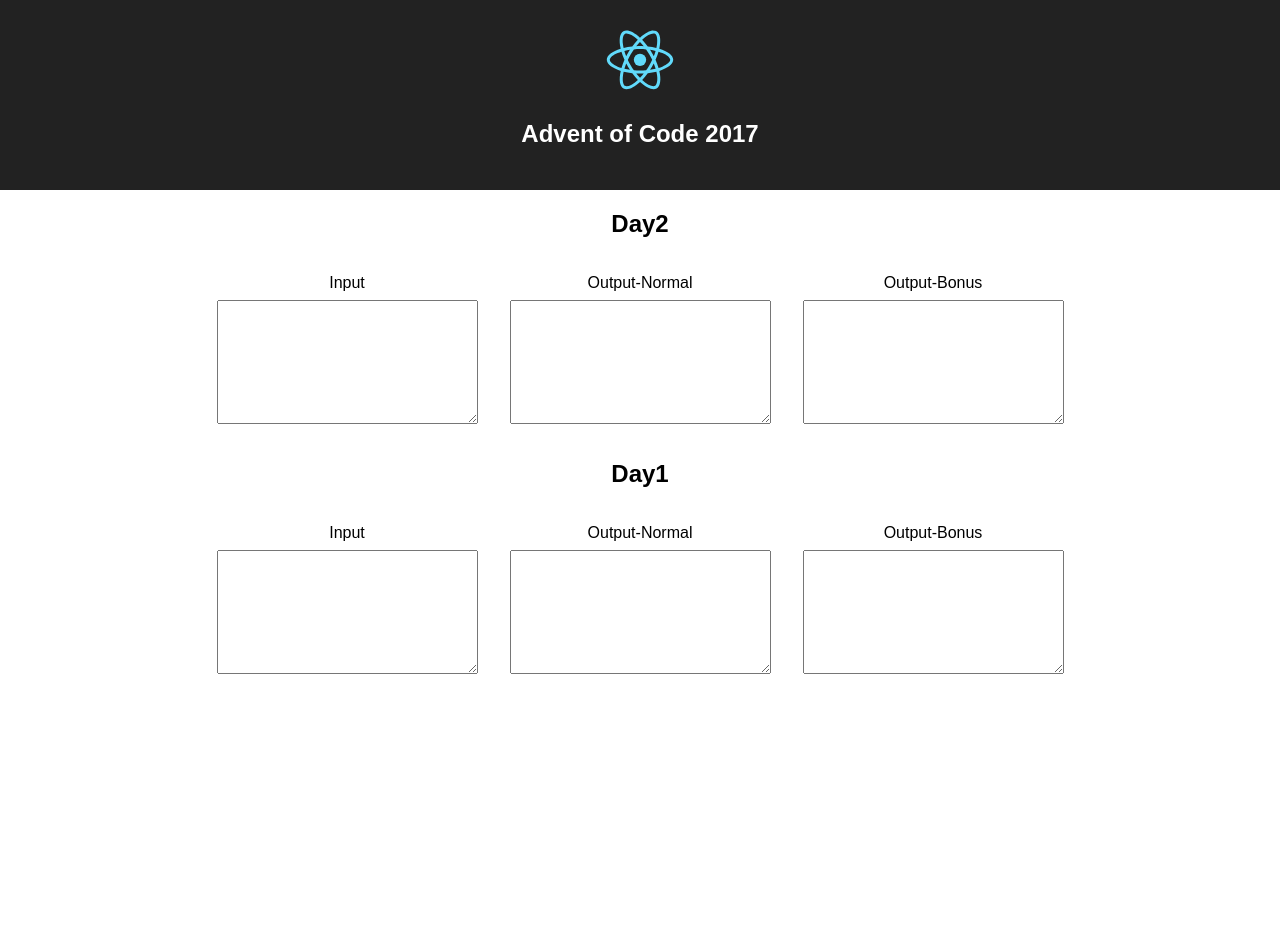
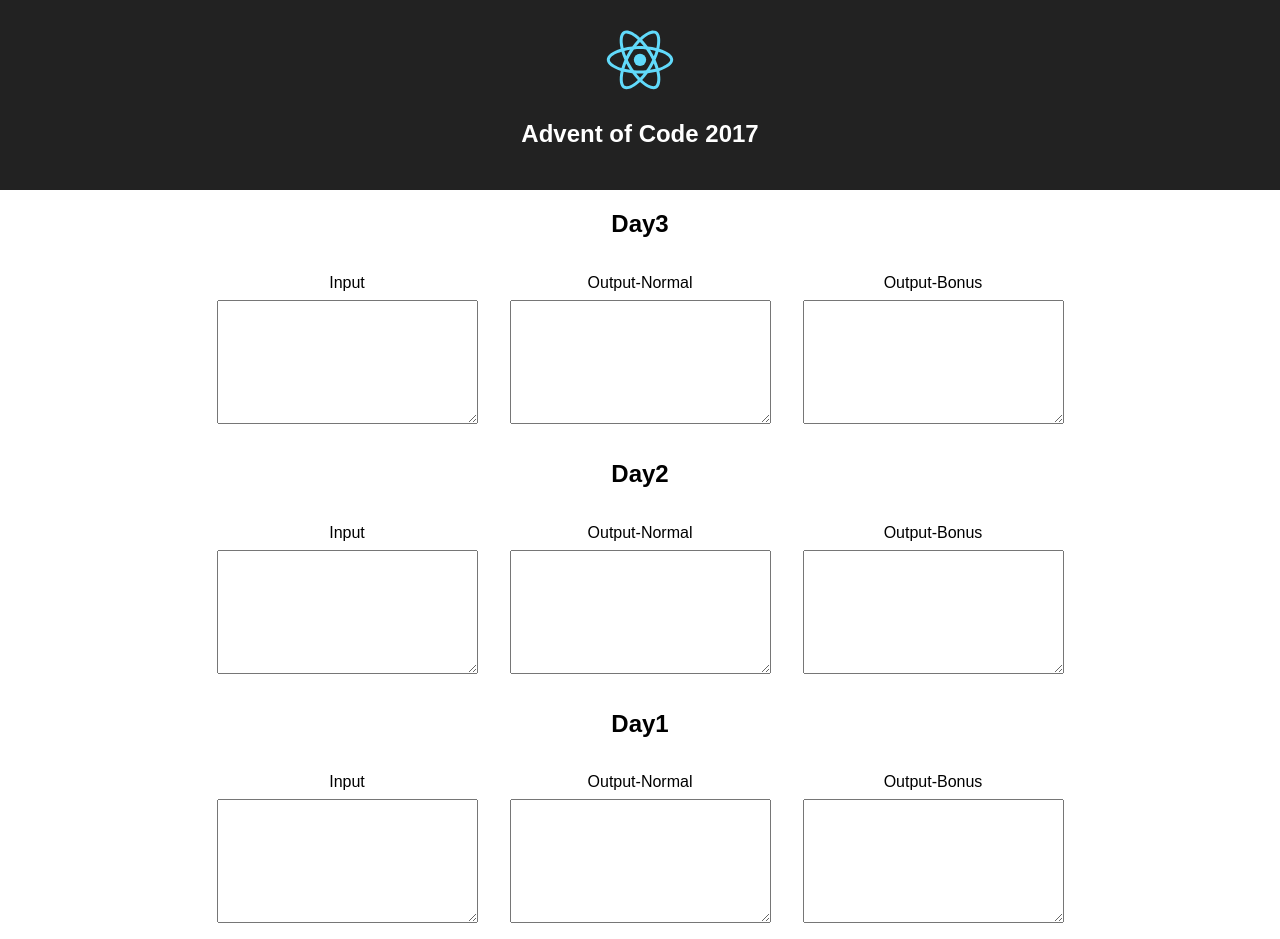
Before and after one commit to tudorpavel/advent-2017, a React (Create React App) app: page / in a window 1280 px wide. Before the commit the page ends 800 px from the top, so only its background shows below. Built offline with nearby package versions, Linux system fonts and the light colour scheme.

Commit message:
first wrong implementation

```diff
--- a/src/App.js
+++ b/src/App.js
@@ -6,6 +6,7 @@ import './App.css';
 import DayContainer from './components/DayContainer';
 import * as day1 from './utils/day1';
 import * as day2 from './utils/day2';
+import * as day3 from './utils/day3';
 
 class App extends Component {
   render() {
@@ -16,6 +17,10 @@ class App extends Component {
           <h1 className="App__title">Advent of Code 2017</h1>
         </header>
         <div className="App__content">
+          <DayContainer
+            titleId="Day3"
+            dayHandler={ day3 }
+          />
           <DayContainer
             titleId="Day2"
             dayHandler={ day2 }
--- /dev/null
+++ b/src/utils/day3.js
@@ -0,0 +1,36 @@
+const computeDistance = (lookupValue, currentIndex, currentLayerValue) => {
+  console.log(lookupValue, currentIndex, currentLayerValue);
+  if ((lookupValue - 2) < 0 ||
+      currentIndex < 2 ||
+      currentLayerValue < 8) {
+    return 0;
+  }
+
+  if (Math.floor((lookupValue - 2) / currentLayerValue) === 0) {
+    return (lookupValue - 1) % (currentIndex * 2 - 1);
+  }
+
+  return computeDistance(
+    lookupValue,
+    currentIndex + 1,
+    currentLayerValue + 8 * (currentIndex - 1)
+  );
+};
+
+const day3 = (inputText) => {
+  const memoryIndex = parseInt(inputText, 10);
+
+  if (isNaN(memoryIndex)) {
+    return 'input needs to be a number';
+  }
+
+  return computeDistance(memoryIndex, 2, 8).toString();
+};
+
+export function normal(inputText) {
+  return day3(inputText);
+};
+
+export function bonus(inputText) {
+  return day3(inputText);
+};
```
